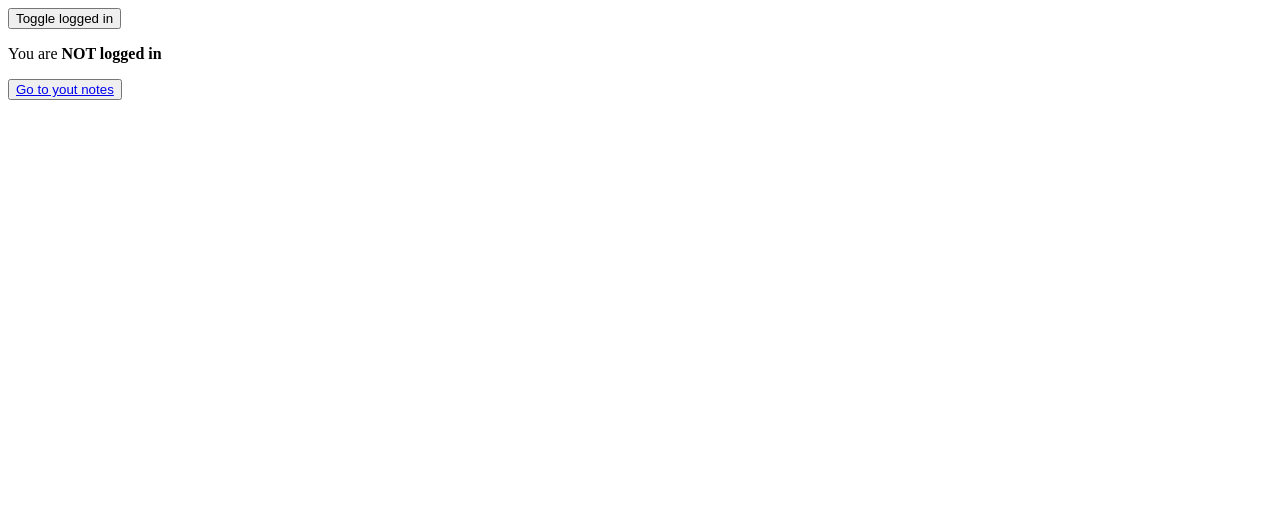
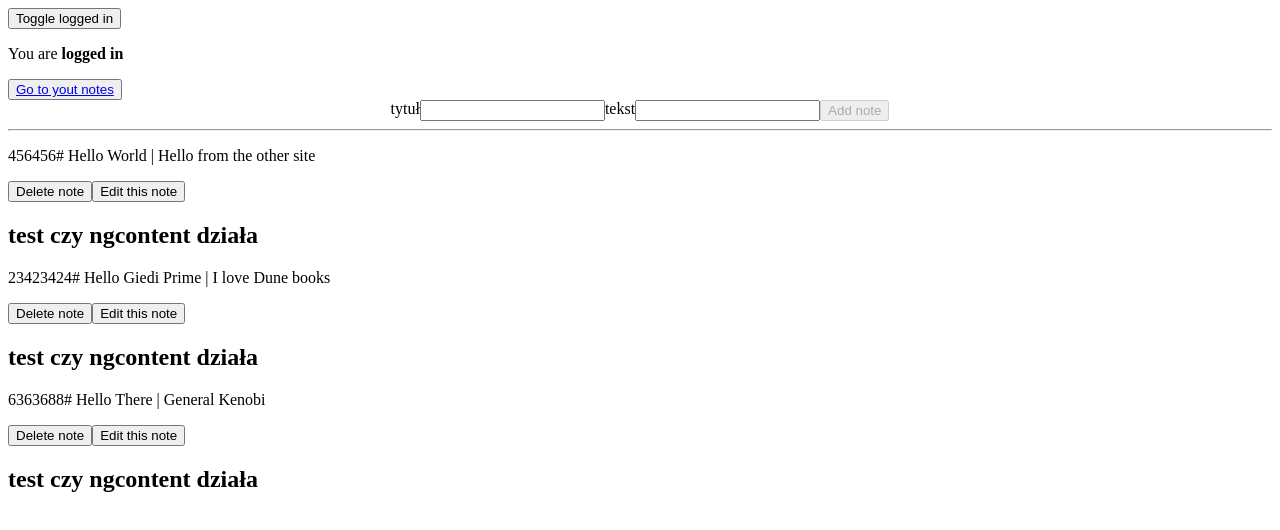
Before and after one commit to Saracier/StickerNotes, an Angular app: page /allNotes in a window 1280 px wide. Before the commit this address led to /. Shown: the top 530 px of the page. Built offline with nearby package versions, Linux system fonts and the light colour scheme; sample sign-in values are in the browser's storage.

Commit message:
feat: add edit functionality

```diff
--- a/src/app/all-notes/all-notes.component.html
+++ b/src/app/all-notes/all-notes.component.html
@@ -28,6 +28,7 @@
  https://encrypted-tbn0.gstatic.com/images?q=tbn:ANd9GcR1J1cW3h74b_XcC5XqEhUVu0xgdF1_5tJe9Q&usqp=CAU -->
 </div>
 <hr />
+<router-outlet></router-outlet>
 <div *ngIf="!(notes[0] === undefined); else nothingToShow">
   <div *ngFor="let singleNote of notes; let i = index" class="notes">
     <app-note [note]="singleNote" (deleteNote)="onDeleteSingleNote($event)">
--- a/src/app/auth-guard.service.ts
+++ b/src/app/auth-guard.service.ts
@@ -13,8 +13,9 @@ import { Observable } from 'rxjs';
 })
 export class AuthGuardService implements CanActivateChild {
   isLoggedIn = false;
-  toggleLoggedIn() {
-    this.isLoggedIn = !this.isLoggedIn;
+
+  toggleLoggedIn(isLoggedIn: boolean) {
+    this.isLoggedIn = !isLoggedIn;
     console.log('loggedIn is ', this.isLoggedIn);
   }
   constructor(private route: Router) {}
@@ -43,6 +44,14 @@ export class AuthGuardService implements CanActivateChild {
     route: ActivatedRouteSnapshot,
     state: RouterStateSnapshot
   ): Observable<boolean> | Promise<boolean> | boolean {
+    console.log('loggedIn is in guard', this.isLoggedIn);
+    console.log(
+      'local storage status in guard ',
+      localStorage.getItem('isLoggedIn'),
+      Boolean(localStorage.getItem('isLoggedIn'))
+    );
+    this.isLoggedIn = Boolean(localStorage.getItem('isLoggedIn'));
+    console.log('loggedIn is in guard', this.isLoggedIn);
     if (this.isLoggedIn) {
       return this.resolveIsAuthenticated();
     }
--- a/src/app/edit-note/edit-note.component.html
+++ b/src/app/edit-note/edit-note.component.html
@@ -1 +1,22 @@
 <p>edit-note works!</p>
+<div class="input">
+  <label for="title">tytuł</label>
+  <input
+    name="title"
+    type="text"
+    (keyup.enter)="saveEditedNote()"
+    (input)="evaluateInput()"
+    [(ngModel)]="singleNote.title"
+  />
+  <label for="text">tekst</label>
+  <input
+    name="text"
+    type="text"
+    [(ngModel)]="singleNote.text"
+    (keyup.enter)="saveEditedNote()"
+    (input)="evaluateInput()"
+  />
+  <button [disabled]="!inputContainsSomething" (click)="saveEditedNote()">
+    Save note
+  </button>
+</div>
--- a/src/app/edit-note/edit-note.component.ts
+++ b/src/app/edit-note/edit-note.component.ts
@@ -1,5 +1,5 @@
 import { Component } from '@angular/core';
-import { ActivatedRoute } from '@angular/router';
+import { ActivatedRoute, Route, Router } from '@angular/router';
 import { NotesArray } from '../notes-array';
 import { NotesDataService } from '../services/notes-data.service';
 
@@ -10,24 +10,51 @@ import { NotesDataService } from '../services/notes-data.service';
 })
 export class EditNoteComponent {
   searchedId: number;
+  inputContainsSomething: boolean;
+  noteNumberInArray: number;
   singleNote: { id: number; title: string; text: string };
+
   constructor(
     private route: ActivatedRoute,
-    private NotesDataService: NotesDataService
+    private NotesDataService: NotesDataService,
+    private router: Router
   ) {}
 
   ngOnInit() {
+    console.log('hello from edit', this.route.snapshot.params['id']);
     this.searchedId = this.route.snapshot.params['id'];
+    console.log('this.searchedId', this.searchedId);
     const notes = this.NotesDataService.notes;
-    const numberInArray = notes.findIndex((element) => {
-      return element.id === this.searchedId;
+    console.log('notes', notes);
+    this.noteNumberInArray = notes.findIndex((element) => {
+      return element.id === Number(this.searchedId);
     });
-    if (numberInArray < 0) {
+    console.log('this.noteNumberInArray', this.noteNumberInArray);
+    if (this.noteNumberInArray < 0) {
       throw new Error(
         'something went wrong. Index of note for delete exeeded array'
       );
     }
-    this.singleNote = this.NotesDataService.notes[numberInArray];
+    const temporarySingleNote =
+      this.NotesDataService.notes[this.noteNumberInArray];
+    this.singleNote = { ...temporarySingleNote };
     console.log(this.singleNote);
+
+    this.inputContainsSomething = Boolean(
+      this.singleNote.title.length > 0 && this.singleNote.text.length > 0
+    );
+  }
+
+  evaluateInput() {
+    this.inputContainsSomething = Boolean(
+      this.singleNote.title.length > 0 && this.singleNote.text.length > 0
+    );
+    // this.inputContainsSomething = Boolean(this.titleInputValue.length > 0);
+  }
+
+  saveEditedNote() {
+    if (!this.inputContainsSomething) return;
+    this.NotesDataService.notes[this.noteNumberInArray] = this.singleNote;
+    this.router.navigate(['/allNotes']);
   }
 }
--- a/src/app/home/home.component.ts
+++ b/src/app/home/home.component.ts
@@ -12,8 +12,14 @@ export class HomeComponent {
     this.isLoggedIn = authGuard.isLoggedIn;
   }
 
+  ngOnInit() {
+    this.isLoggedIn = Boolean(localStorage.getItem('isLoggedIn'));
+  }
+
   toggleLoggedIn() {
-    this.authGuard.toggleLoggedIn();
+    this.authGuard.toggleLoggedIn(this.isLoggedIn);
     this.isLoggedIn = this.authGuard.isLoggedIn;
+    localStorage.setItem('isLoggedIn', this.isLoggedIn ? '1' : '');
+    console.log('loggedIn is ', this.isLoggedIn);
   }
 }
--- a/src/app/not-found/not-found.component.html
+++ b/src/app/not-found/not-found.component.html
@@ -1 +1,2 @@
 <p>You are lost traveller. You cannot find nothing here.</p>
+<a [routerLink]="['/']">Go to home page</a>
--- a/src/app/note/note.component.html
+++ b/src/app/note/note.component.html
@@ -1,5 +1,6 @@
 <div class="note" appFocus>
   <p>{{ note.id }}# {{ note.title }} | {{ note.text }}</p>
   <button (click)="deleteHandler()">Delete note</button>
+  <button (click)="goToEditComponent()">Edit this note</button>
 </div>
 <ng-content></ng-content>
--- a/src/app/note/note.component.ts
+++ b/src/app/note/note.component.ts
@@ -1,4 +1,5 @@
 import { Component, Input, Output, EventEmitter } from '@angular/core';
+import { Router } from '@angular/router';
 
 @Component({
   selector: 'app-note',
@@ -12,8 +13,16 @@ export class NoteComponent {
     text: '',
   };
   @Output() deleteNote = new EventEmitter<{ id: number }>();
-  constructor() {}
+  constructor(private router: Router) {}
   deleteHandler() {
     this.deleteNote.emit({ id: this.note.id });
   }
+
+  goToEditComponent() {
+    this.router.navigate(['/allNotes', 'edit', this.note.id]);
+    // this.router.navigate(['/servers', this.note.id, 'edit'], {
+    //   queryParams: { allowEdit: 1 },
+    //   fragment: 'loading',
+    // });
+  }
 }
--- a/src/app/services/notes-data.service.ts
+++ b/src/app/services/notes-data.service.ts
@@ -23,7 +23,7 @@ export class NotesDataService {
 
   onDeleteSingleNote(deleteObject: { id: number }) {
     const numberInArray = this.notes.findIndex((element) => {
-      return element.id === deleteObject.id;
+      return element.id === Number(deleteObject.id);
     });
     if (numberInArray < 0)
       throw new Error(
```
